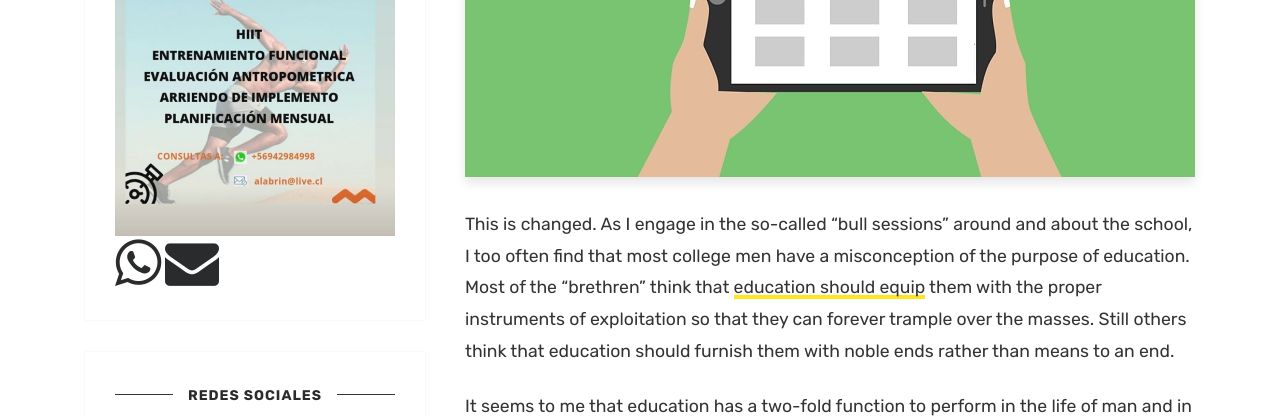
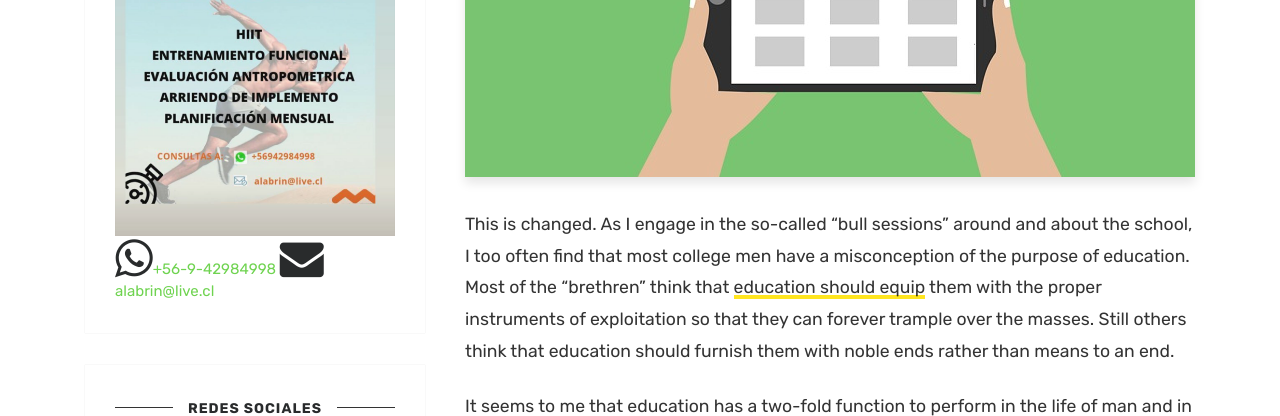
Before and after one commit to msanhueza/alex, a Jekyll site: the page built from _posts/2018-01-12-we-all-wait-for-summer.md, in a window 1280 px wide and 900 px high, scrolled down 487 px, cut to the strip 0-416 px from the top of the window. Built offline with Jekyll 4.4.1, drawn with Linux system fonts in a browser that asks for light colours; comment, search, counter and statistics services are not loaded.

Commit message:
Update sidebar.html

```diff
--- a/_includes/sidebar.html
+++ b/_includes/sidebar.html
@@ -3,8 +3,8 @@
         <div class="sidebar-section">
              <h5><span>Avisos</span></h5>
            <img src="{{ site.baseurl }}/assets/images/entrenamiento_domicilio.png" alt="Entrenamiento a domicilio" width="280" height="1120">
-                <i class="fa fa-whatsapp" style="font-size:54px"></i>
-                <i class="fa fa-envelope" style="font-size:54px"></i>
+                <i class="fa fa-whatsapp" style="font-size:44px"></i><a href="https://wa.me/+56942984998">+56-9-42984998</a>
+                <i class="fa fa-envelope" style="font-size:44px"></i><a href = "mailto: alabrin@live.cl">alabrin@live.cl</a>
         </div>
 
         <div class="sidebar-section">
```
